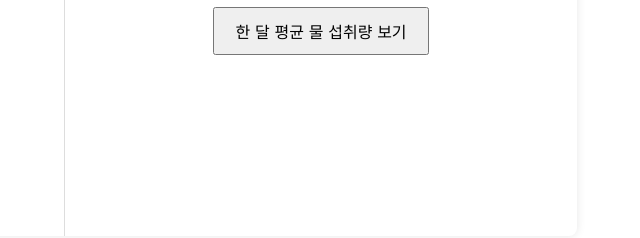
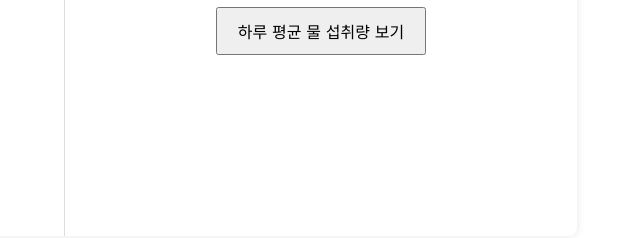
Before and after one commit to chanhee08/HI, a plain HTML site: page index.html in a window 1280 px wide. Shown: the part 514-752 px from the top of the page, 575-1215 px from the left. Drawn offline with Linux system fonts and the light colour scheme; a web font is replaced by a local one.

Commit message:
index.html

```diff
--- a/index.html
+++ b/index.html
@@ -42,7 +42,7 @@
                 <div class="right-panel">
                     <h2 id="calendarTitle">달력</h2>
                     <div id="calendar"></div>
-                    <button id="averageButton"><span style="font-family: 'Jua' !important;">한 달 평균 물 섭취량 보기</span></button>
+                    <button id="averageButton"><span style="font-family: 'Jua' !important;">하루 평균 물 섭취량 보기</span></button>
                     <p id="averageIntake"></p>
                 </div>
             </div>
```
